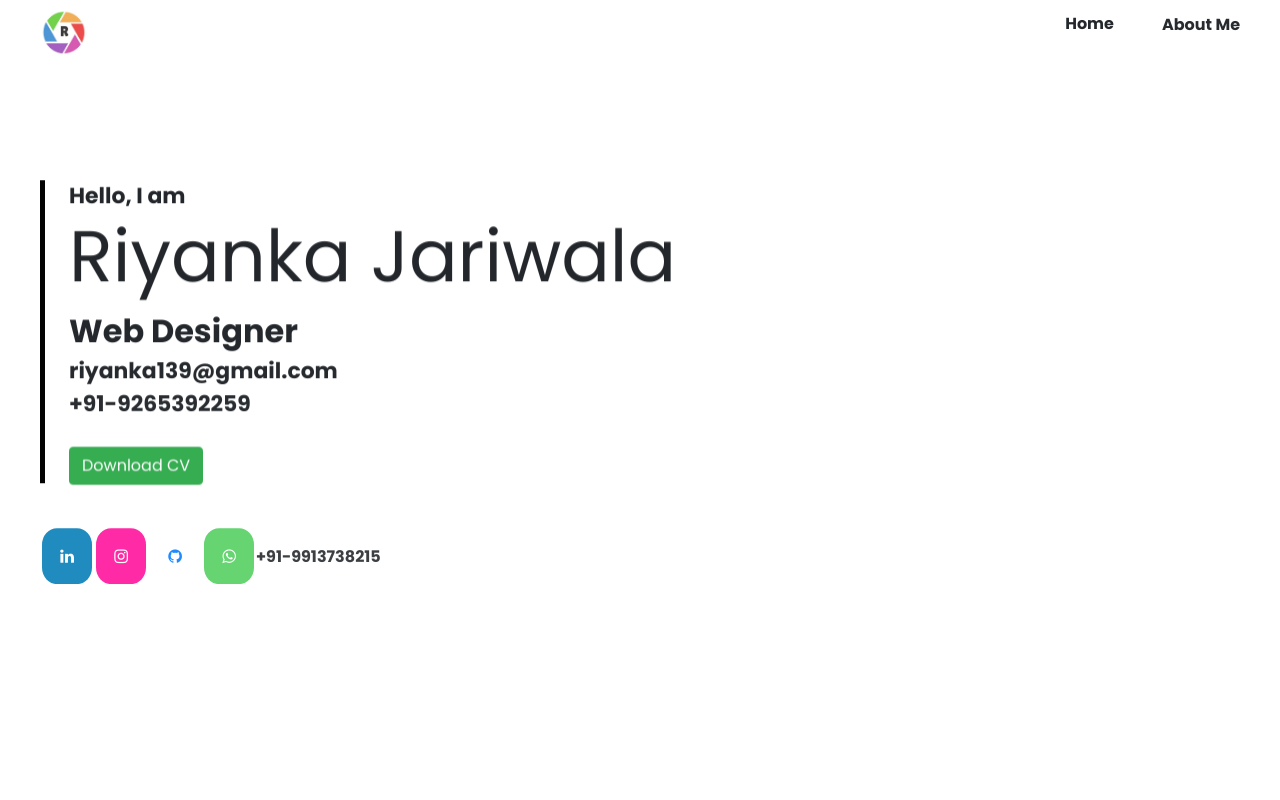
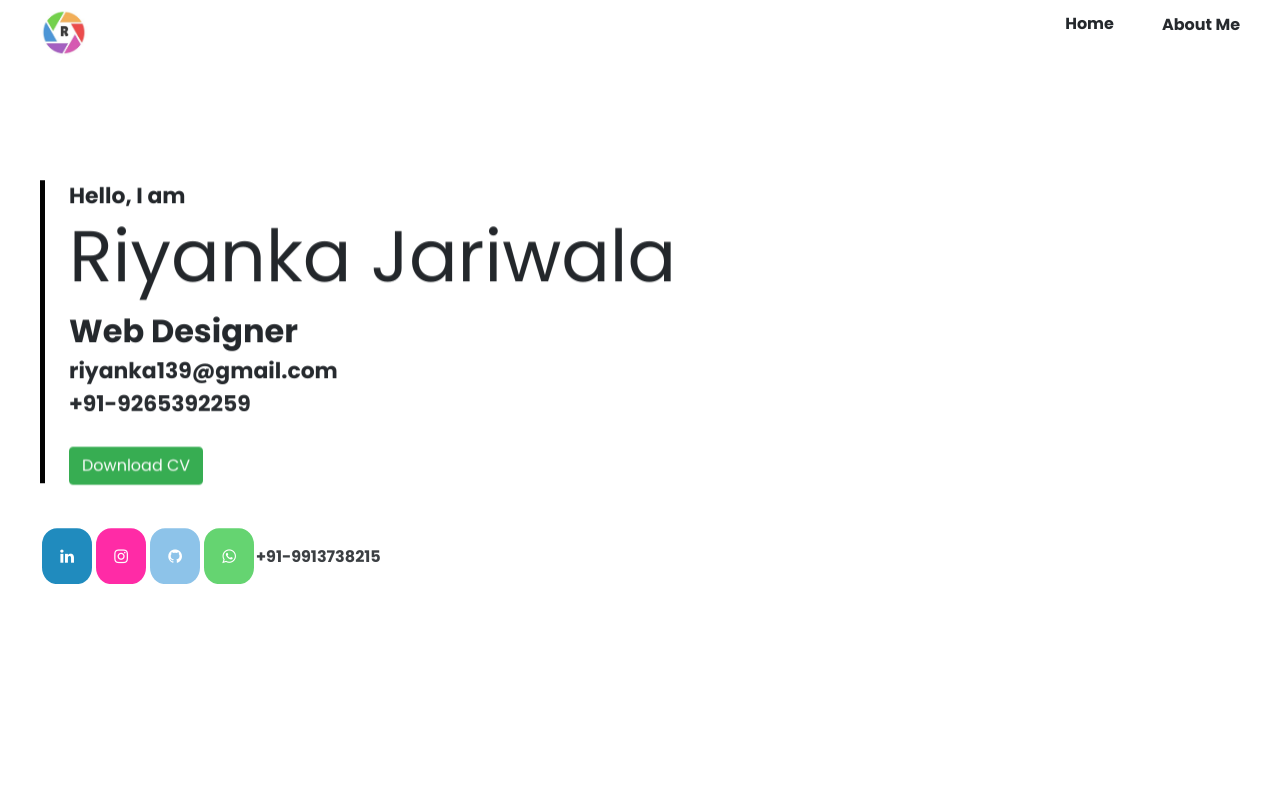
Before and after one commit to riyanka0113/portfoilo, a plain HTML site: page index.html in a window 1280 px wide. Shown: the top 800 px of the page. Drawn offline with nearby package versions, Linux system fonts and the light colour scheme.

Commit message:
Update styles.css

```diff
--- a/externalfiles/css/styles.css
+++ b/externalfiles/css/styles.css
@@ -161,10 +161,9 @@ img {
     color: white;
 }
 
-.fa-snapchat-ghost {
-    background: #fffc00;
+.fa-github {
+    background: #7DBBE6;
     color: white;
-    text-shadow: -1px 0 black, 0 1px black, 1px 0 black, 0 -1px black;
 }
 
 .fa-whatsapp {
```
